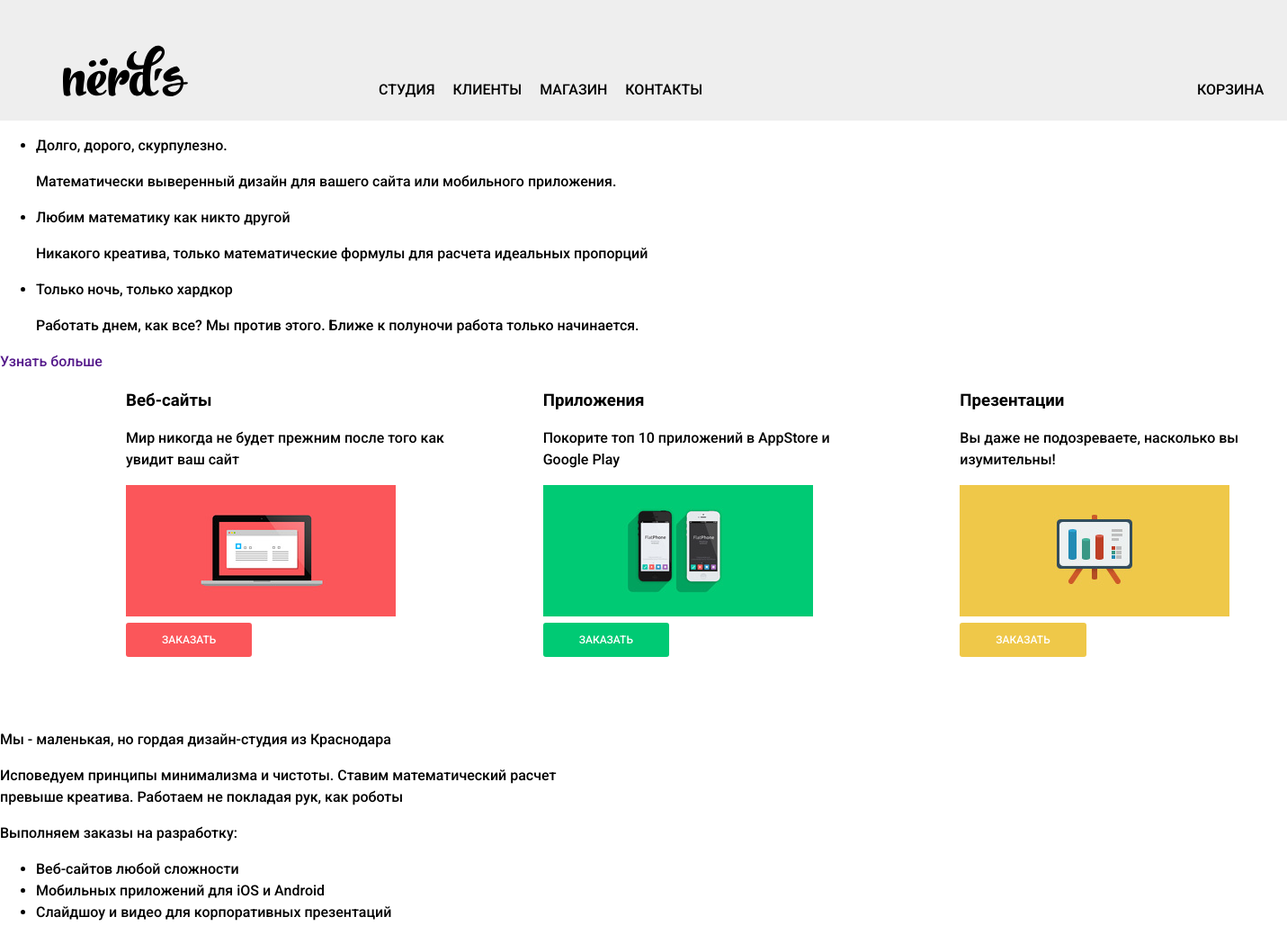
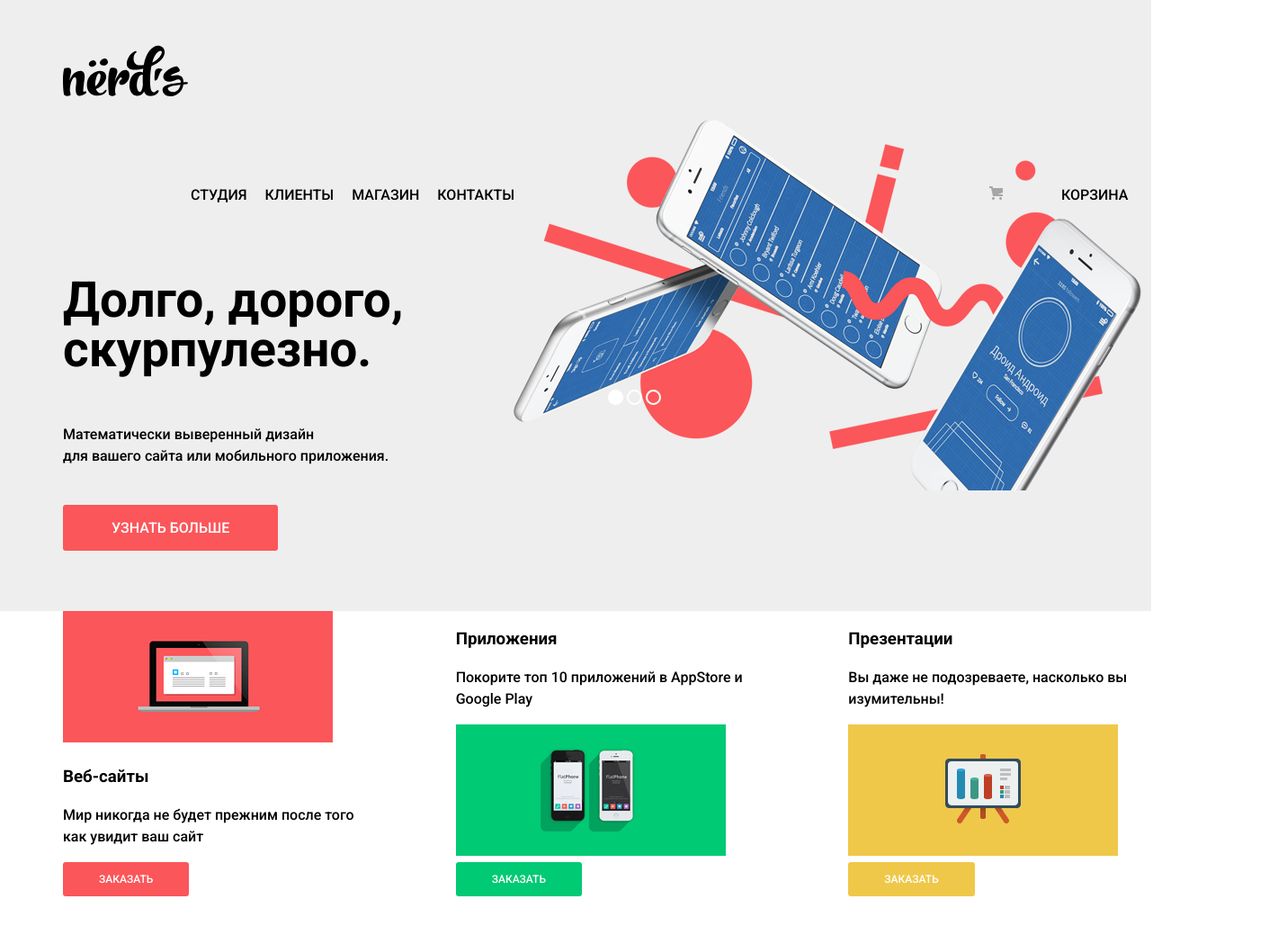
Before and after one commit to gryadunova/1498961-nerds-28, a plain HTML site: page index.html in a window 1280 px wide. Shown: the top 1029 px of the page at 90% size, 1431 px wide, since content can reach past the window. Drawn offline with Linux system fonts and the light colour scheme.

Commit message:
Сетки. Исправление замечаний

```diff
--- a/css/style.css
+++ b/css/style.css
@@ -60,7 +60,7 @@ img {
   background-color: var(--basic-gray);
 }
 .main-hedder h1 {
-  display: flex;
+  width: 745px;
   margin-left: 348px;
   align-items: center;
   font-weight: 500px;
@@ -68,17 +68,18 @@ img {
   line-height: 55px;
   color: var(--basic-black);
 }
-/* Conteiner */
+ /*Conteiner
 .container {
-  width: 1180px;
+  width: 880px;
   margin: 0 auto;
-  padding: 0 10px;
-}
+  padding: 0 10px;*/
+
 
 /* Main navigation*/
 .main-navigations {
   width: 100%;
   display: flex;
+  flex-wrap: wrap;
   flex-direction: row;
   justify-content: space-between;
   /*margin-top: 50px;*/
@@ -132,8 +133,21 @@ img {
   margin-bottom: 9px;
   width: 150px;
 }
+/*basket-link*/
+.basket-link:before{
+  content: "";
+  position: absolute;
+  left: -30px;
+  top: 0;
+  width: 15px;
+  height: 15px;
+  background-image: url("../img/cart-icon.png");
+  background-repeat: no-repeat;
+  background-position: 0 0;
+}
 .user-navigation .basket-link {
   padding-left: 50px;
+  position: relative;
 }
 /* User navigation */
 .site-navigation a,
@@ -150,6 +164,102 @@ img {
 .user-navigation a:active {
   color: var(--basic-black);
   opacity: 0.3;
+}
+/* slaider */
+.slider {
+  width: 900px;
+  position: absolute;
+  padding-top: 321px;
+  text-align: center;
+  color: var(--basic-black);
+}
+
+.slider-list {
+  display: flex;
+  flex-wrap: wrap;
+  flex-direction: row;
+  justify-content: space-between;
+  width: 100%;
+  margin-top: 0;
+  margin-bottom:80px;
+  margin-left: 70px;
+  padding: 0;
+  list-style: none;
+}
+.slaider-item {
+  width: 440px;
+  padding: 0;
+}
+.slaider-item h3 {
+  font-size: 55px;
+  line-height: 55px;
+}
+.slaider-item p {
+  font-size: 16px;
+  line-height: 24px;
+  padding-bottom: 40px
+}
+.slide {
+  display: none;
+}
+.slide-current {
+  display: flex;
+}
+.slider-controls .current {
+  background-color: #ffffff;
+}
+.slide-wrapper-1 {
+  background-image: url("../img/nerds-index-slide1-1.png");
+  position: absolute;
+  width: 760px;
+  height: 431px;
+  left: 537px;
+  top: 114px;
+}
+
+.site-wrapper-2 {
+  background-color: var(--basic-gray);
+  background-image: url("../img/nerds-index-slide2-1-1.png");
+}
+
+.site-wrapper-3 {
+  background-color: var(--basic-gray);
+  background-image: url("../img/nerds-index-slide3-1.png");
+}
+.button-slaider {
+  padding: 16px 54px;
+  margin-top: 38px;
+  font-size: 16px;
+  text-transform: uppercase;
+  background-color: var(--special-pink);
+  color: var(--basic-white);
+  border-radius: 3px;
+}
+.button-slaider:hover{
+  background-color: var(--special-pink);
+}
+.button-slaider:focus{
+  background-color: var(--special-pink-dark);
+}
+.button-slaider:active{
+  background-color: var(--special-pink-extra));
+}
+.slider-controls {
+  position: absolute;
+  width: 88px;
+  height: 18px;
+  left: 676px;
+  top: 431px;
+  z-index: 20;
+}
+.slider-controls button {
+  padding: 0;
+  width: 17px;
+  height: 17px;
+  background-color: transparent;
+  border: 2px solid #ffffff;
+  border-radius: 50%;
+  cursor: pointer;
 }
 .social-navigation{
   display: flex;
@@ -174,7 +284,7 @@ img {
 
 /* Projects */
 .Projects {
-  margin-left: 140px;
+  margin-left: 70px;
   margin-bottom: 80px;
 }
 .projects-list {
@@ -194,8 +304,9 @@ img {
   line-height: 30px;
   font-weight: bold;
   text-transform: uppercase;
+}
 
-}
+
 /* Button */
 .Button {
    display: inline-block;
@@ -253,6 +364,8 @@ img {
   outline: none;;
 }
 .main-footer {
+  display: grid;
+  grid-template-columns: min-content min-content min-content;
   position: relative;
   margin-top: 83px;
 }
--- a/index.html
+++ b/index.html
@@ -23,35 +23,49 @@
           <a class="basket-link" href="">Корзина</a>
         </div>
       </nav>
+      <section class="slaider">
+        <h2 class="visually-hidden">Слайдер Преимущества</h2>
+        <div class="">
+        <ul class="slider-list">
+          <li class="slaider-item">
+              <h3>Долго, дорого, <br>
+                 скурпулезно.</h3>
+              <p>Математически выверенный дизайн <br>
+                для вашего сайта или мобильного приложения.</p>
+            <div class="slide-wrapper-1"></div>
+            <a class="button button-slaider" href="">Узнать больше</a>
+          </li>
+          <li class="slaider-item slide">
+            <span>Любим математику как никто другой</span>
+            <p>Никакого креатива, только математические формулы для расчета идеальных пропорций</p>
+            <div class="site-wrapper-2"></div>
+            <a class="button-slaider" href="">Узнать больше</a>
+          </li>
+          <li class="slaider-item slide">
+            <span>Только ночь, только хардкор</span>
+            <p>Работать днем, как все? Мы против этого. Ближе к полуночи работа только начинается.</p>
+            <div class="site-wrapper-3"></div>
+            <a class="button-slaider" href="">Узнать больше</a>
+          </li>
+        </ul>
+        </div>
+        <div class="slider-controls">
+          <button class="current" type="button" aria-label="Первый слайд"></button>
+          <button type="button" aria-label="Второй слайд"></button>
+          <button type="button" aria-label="Третий слайд"></button>
+       </div>
+      </section>
     </header>
     <main>
       <h1 class="visually-hidden">Дизайн - студия Нердз</h1>
-      <section>
-        <h2 class="visually-hidden">Преимущества</h2>
-        <ul>
-          <li>
-            <p>Долго, дорого, скурпулезно.</p>
-            <p>Математически выверенный дизайн для вашего сайта или мобильного приложения.</p>
-          </li>
-          <li>
-          <p>Любим математику как никто другой</p>
-          <p>Никакого креатива, только математические формулы для расчета идеальных пропорций</p>
-          </li>
-          <li>
-          <p>Только ночь, только хардкор</p>
-          <p>Работать днем, как все? Мы против этого. Ближе к полуночи работа только начинается.</p>
-          </li>
-        </ul>
-        <a href="">Узнать больше</a>
-      </section>
       <section class="Projects">
         <h2 class="visually-hidden">Проекты</h2>
         <ul class="projects-list">
           <li class="projects-item">
+            <img src="img/illustration-1-1.png" width="300" height="146" alt="Веб-сайты">
             <h3>Веб-сайты</h3>
             <p>Мир никогда не будет прежним после того как увидит ваш сайт
             </p>
-            <img src="img/illustration-1-1.png" width="300" height="146" alt="Веб-сайты">
             <div class="Button-navigation">
             <a href="" class="Button">Заказать</a>
             </div>
@@ -148,7 +162,6 @@
           <button type="submit">Отправить</button>
           </form>
           <button type="button">Закрыть</button>
-
       </section>
 
       <section class="footer-social">
```
Also changed, not shown: catalog.html (+3 -6 lines), img/nerds-index-slide2-1-1.png (added), img/nerds-index-slide3-1.png (added).
